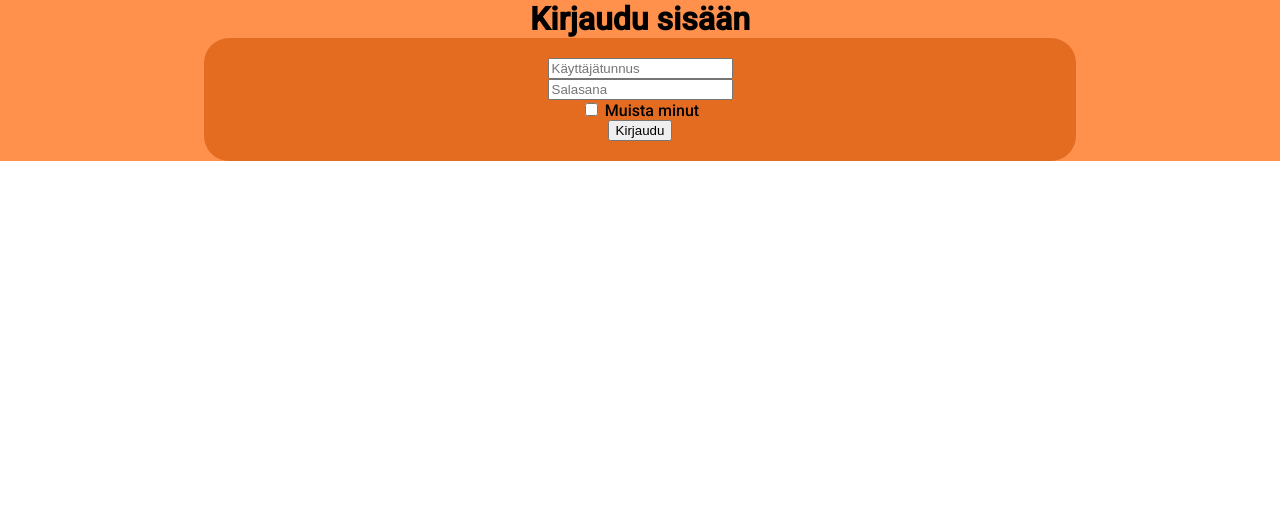
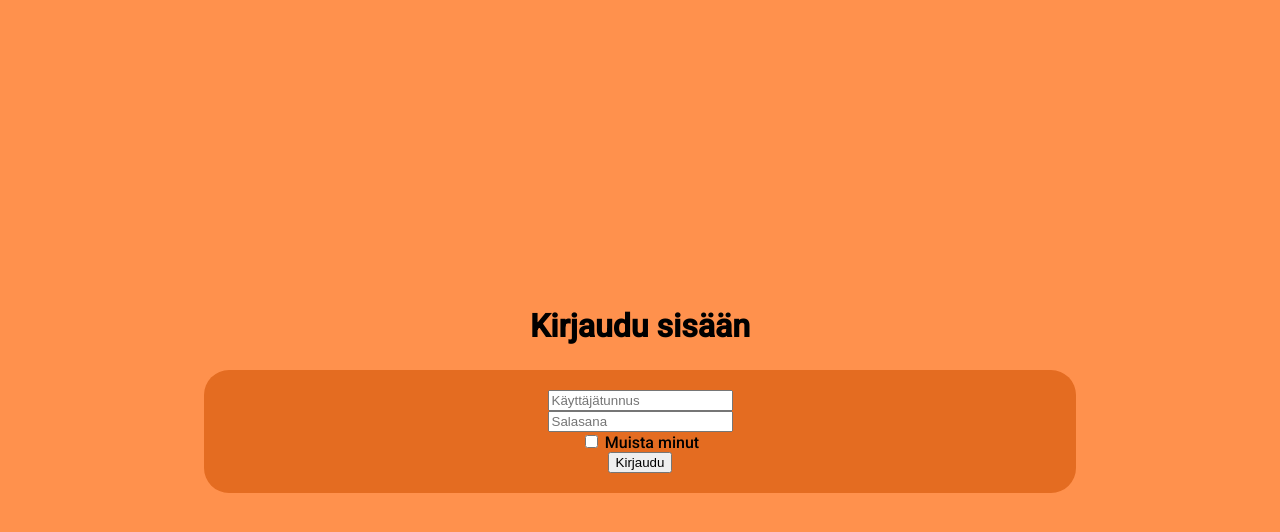
Before and after one commit to Jimpsoni/Puttipeli, a React (Vite) app in the folder puttipeliFrontEnd/: page /login in a window 1280 px wide. Shown: the top 532 px of the page. Built offline with nearby package versions, Linux system fonts and the light colour scheme.

Commit message:
Added new styles to login page

```diff
--- a/puttipeliFrontEnd/src/pages/login/loginpageStyles.css
+++ b/puttipeliFrontEnd/src/pages/login/loginpageStyles.css
@@ -2,12 +2,14 @@
   display: flex;
   flex-direction: column;
   align-items: center;
+  justify-content: center;
   background-color: #ff914d;
   margin:0;
+  height: 100vh;
 }
 
 #loginpageHeader {
-  margin: 0;
+  margin: 0 0 25px 0;
 }
 
 #loginForm {
@@ -20,3 +22,18 @@
     flex-direction: column;
     align-items: center;
 }
+
+.textInput {
+  border: none;
+  border-radius: 5px;
+  margin-bottom: 5px;
+  padding: 5px;
+}
+
+.submitButton {
+  border: none;
+  margin-top: 5px;
+  border-radius: 5px;
+  padding: 5px;
+
+}
```
